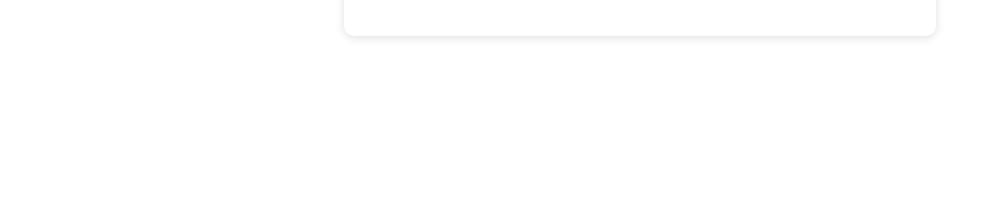
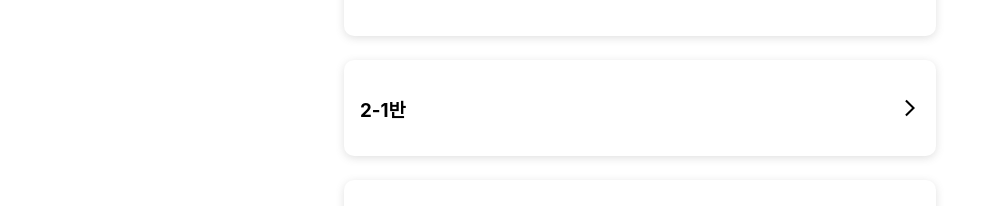
Before and after one commit to kimbigmin/-, a Next.js app: page /teacher/list in a window 1280 px wide. Shown: the part 370-576 px from the top of the page, without its empty margins (0-984 px from the left). Built offline with nearby package versions, Linux system fonts and the light colour scheme; data requests are answered from the project's data file.

Commit message:
[Chore]: 기타 수정 사항

```diff
--- a/db.json
+++ b/db.json
@@ -59,6 +59,32 @@
       "strength": "악력",
       "speediness": "왕복오래달리기",
       "id": "kGP7v03"
+    },
+    {
+      "teacherId": "park123",
+      "classId": "k0z4y42hl4",
+      "name": "2-1반",
+      "number": "10",
+      "school": "중학교",
+      "grade": 1,
+      "endurance": "왕복오래달리기",
+      "flexibility": "왕복오래달리기",
+      "strength": "왕복오래달리기",
+      "speediness": "왕복오래달리기",
+      "id": "p4CTLmT"
+    },
+    {
+      "teacherId": "park123",
+      "classId": "4lf699zo594",
+      "name": "1-2",
+      "number": "1",
+      "school": "중학교",
+      "grade": 3,
+      "endurance": "왕복오래달리기",
+      "flexibility": "왕복오래달리기",
+      "strength": "왕복오래달리기",
+      "speediness": "왕복오래달리기",
+      "id": "EGzsCwm"
     }
   ]
 }
--- a/pages/_app.tsx
+++ b/pages/_app.tsx
@@ -1,31 +1,31 @@
 import "../styles/globals.css";
 import { combineReducers, configureStore } from "@reduxjs/toolkit";
-import { Store } from 'redux';
-import logger from 'redux-logger'
+import { Store } from "redux";
+import logger from "redux-logger";
 import type { AppProps } from "next/app";
 import Header from "../components/Header";
 import Footer from "../components/Footer";
-import data from '../store/Data';
-import view from '../store/View';
-import hp from '../core/Hp';
-import CustomAlert from '../components/Material/CustomAlert';
-import CustomLoading from '../components/Material/CustomLoading';
-import { Provider } from 'react-redux';
+import data from "../store/Data";
+import view from "../store/View";
+import hp from "../core/Hp";
+import CustomAlert from "../components/Material/CustomAlert";
+import CustomLoading from "../components/Material/CustomLoading";
+import { Provider } from "react-redux";
 
 function MyApp({ Component, pageProps }: AppProps) {
   const rootReducer = combineReducers({
     data,
-    view
-  })
+    view,
+  });
 
   const store: Store = configureStore({
     reducer: rootReducer,
-    devTools: process.env.NODE_ENV === 'development', // 이 외에 정보 더 생기면 gitignore에 추가해서 푸쉬 안하도록 설정해야됨
+    devTools: process.env.NODE_ENV === "development", // 이 외에 정보 더 생기면 gitignore에 추가해서 푸쉬 안하도록 설정해야됨
     middleware: (getDefaultMiddleware) =>
-    getDefaultMiddleware({
-      serializableCheck: false,
-    }).concat(logger)
-  })
+      getDefaultMiddleware({
+        serializableCheck: false,
+      }).concat(logger),
+  });
 
   hp.init(store);
 
@@ -34,11 +34,10 @@ function MyApp({ Component, pageProps }: AppProps) {
       <Provider store={store}>
         <Header />
         <div>
-          <CustomAlert/>
-          <CustomLoading/>
+          <CustomAlert />
+          <CustomLoading />
           <Component {...pageProps} />
         </div>
-        <Footer />
       </Provider>
     </>
   );
```
